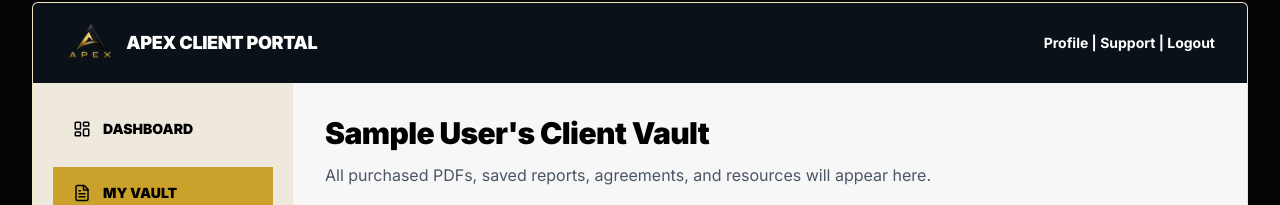
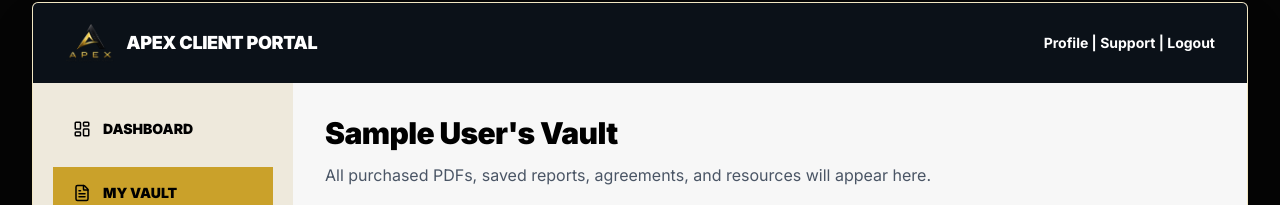
Before and after one commit to gowridevi21/apex-route-consultant, a React (Vite) app: page /my-vault in a window 1280 px wide. Shown: the part 178-383 px from the top of the page. Built offline with nearby package versions, Linux system fonts and the light colour scheme; no server answers; the database is empty; sample sign-in values are in the browser's storage.

Commit message:
Add My Vault page

```diff
--- a/src/pages/MyVault.jsx
+++ b/src/pages/MyVault.jsx
@@ -134,7 +134,7 @@ setClientName(cleanName);
 
             <div className="bg-[#f7f7f7] p-6 md:p-8">
               <h2 className="text-3xl font-black text-black">
-                {clientName}'s Client Vault
+                {clientName}'s Vault
               </h2>
 
               <p className="mt-3 text-gray-600">
```
